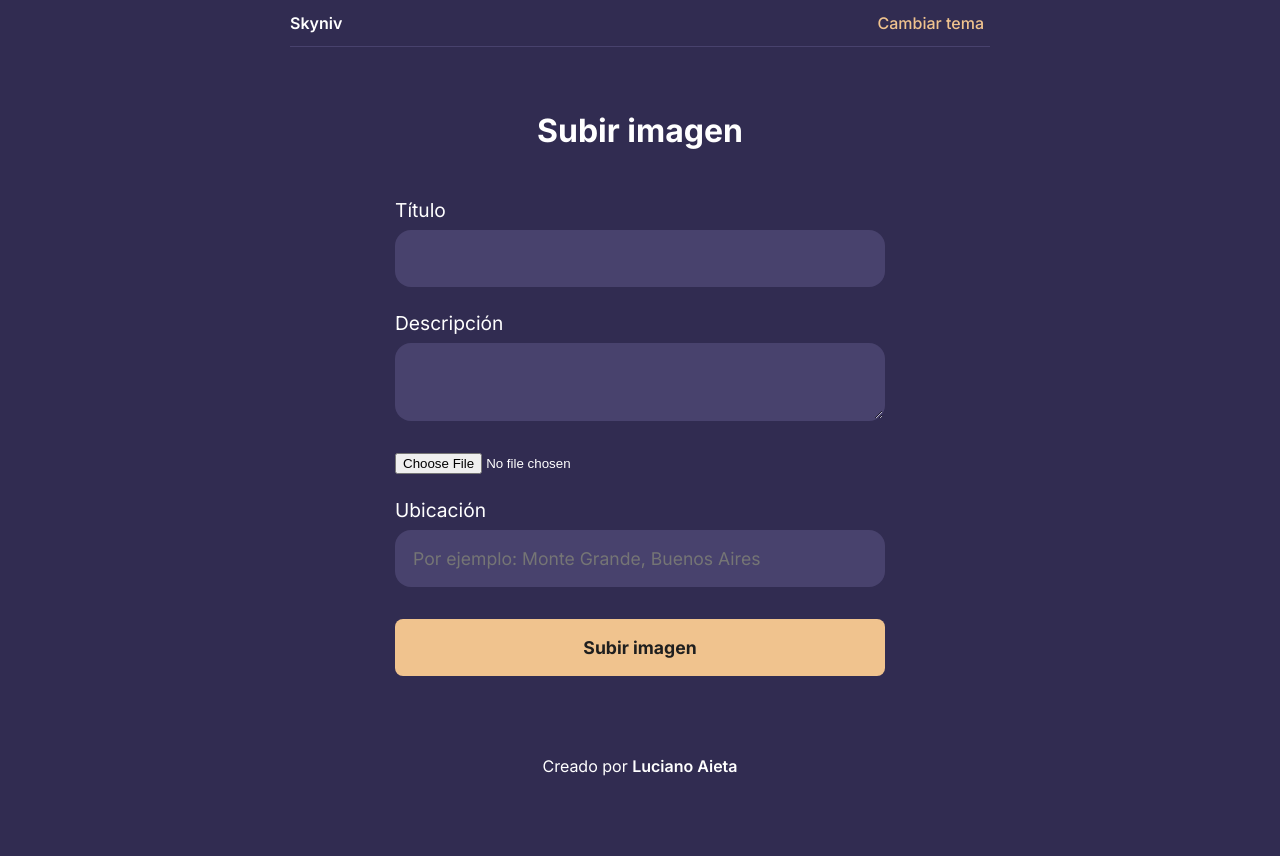
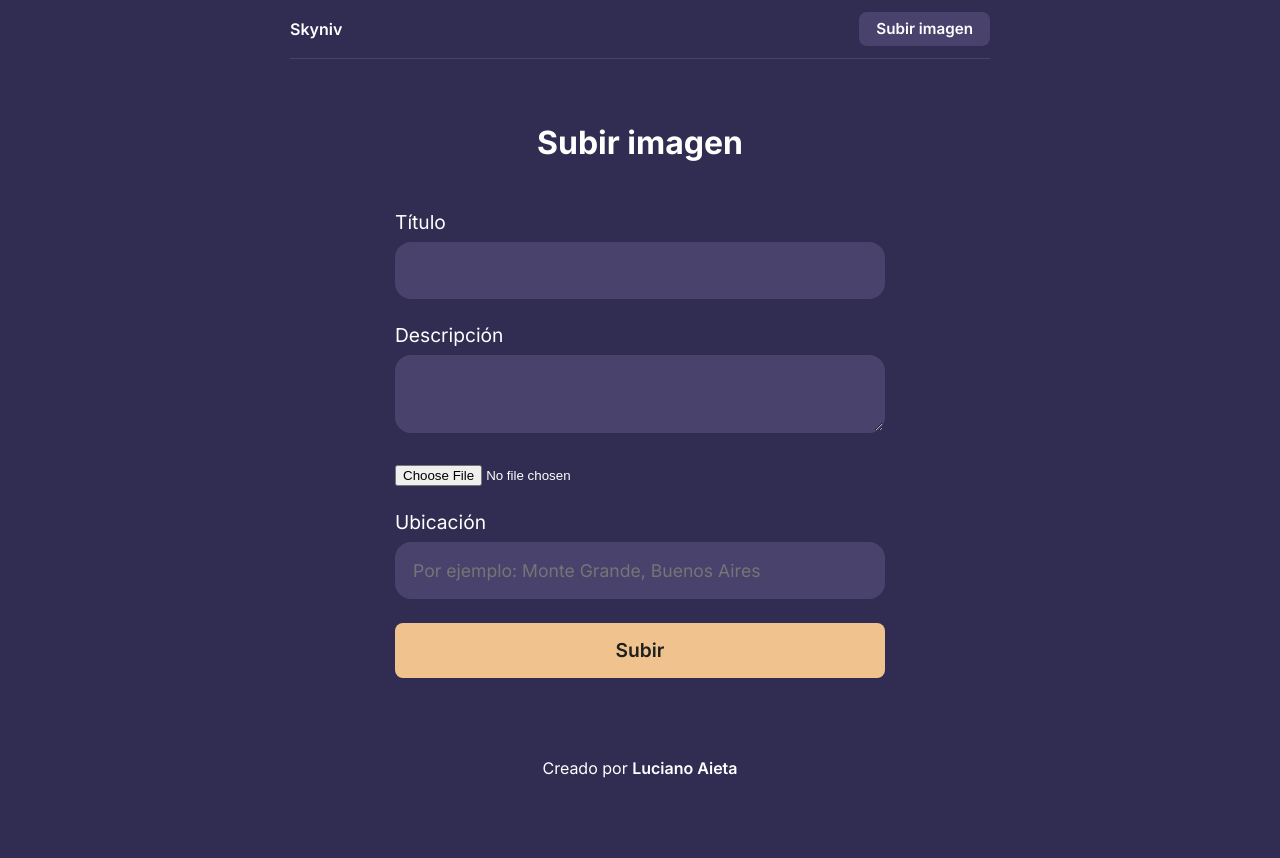
Before and after one commit to lgaieta/skyniv, a SvelteKit app: page /subir in a window 1280 px wide. Built offline with nearby package versions, Linux system fonts and the light colour scheme; no server answers.

Commit message:
Added Button component to pages

```diff
--- a/src/lib/layouts/Header.svelte
+++ b/src/lib/layouts/Header.svelte
@@ -1,10 +1,10 @@
 <script lang="ts">
-	export let toggleTheme: () => void;
+	import Button from '$lib/components/Button.svelte';
 </script>
 
 <header class="Header">
-	<a href="./" class="HeaderLogoLink"><p class="HeaderLogo">Skyniv</p> </a>
-	<button on:click={toggleTheme} class="SecondaryButton">Cambiar tema</button>
+	<a href="./" class="HeaderLogoLink"><p class="HeaderLogo">Skyniv</p></a>
+	<a href="/subir"><Button variant="secondary" compact>Subir imagen</Button></a>
 </header>
 
 <style>
@@ -35,14 +35,4 @@
 		font-weight: 600;
 		color: var(--content-primary);
 	}
-
-	.SecondaryButton {
-		font-weight: 500;
-		font-size: 1em;
-		border-radius: 8px;
-		background: transparent;
-		border: none;
-		color: var(--background-secondary);
-		transition: filter 0.3s ease;
-	}
 </style>
--- a/src/routes/subir/+page.svelte
+++ b/src/routes/subir/+page.svelte
@@ -1,5 +1,6 @@
 <script lang="ts">
 	import { enhance } from '$app/forms';
+	import Button from '$lib/components/Button.svelte';
 	import H1 from '$lib/components/headings/H1.svelte';
 </script>
 
@@ -17,7 +18,8 @@
 		<input name="image" type="file" accept="image/jpg, image/jpeg, image/png" />
 		<label for="location">Ubicación</label>
 		<input name="location" type="text" placeholder="Por ejemplo: Monte Grande, Buenos Aires" />
-		<input type="submit" value="Subir imagen" />
+		<label for="saveImage"><Button variant="primary" fullWidth>Subir</Button></label>
+		<input type="submit" name="saveImage" />
 	</form>
 </main>
 
@@ -73,26 +75,6 @@
 	}
 
 	input[type='submit'] {
-		font-size: 1.1rem;
-		font-weight: 700;
-		font-family: inherit;
-
-		color: var(--content-secondary);
-		background-color: var(--background-secondary);
-
-		border: 2px solid transparent;
-		border-radius: 0.5rem;
-		outline: none;
-
-		width: 100%;
-		padding: 1rem;
-		margin-top: 1.5rem;
-		box-sizing: border-box;
-
-		cursor: pointer;
-	}
-
-	input[type='submit']:focus {
-		border: 2px solid #fff;
+		display: none;
 	}
 </style>
```
Also changed, not shown: src/routes/+page.svelte (+3 -13 lines).
